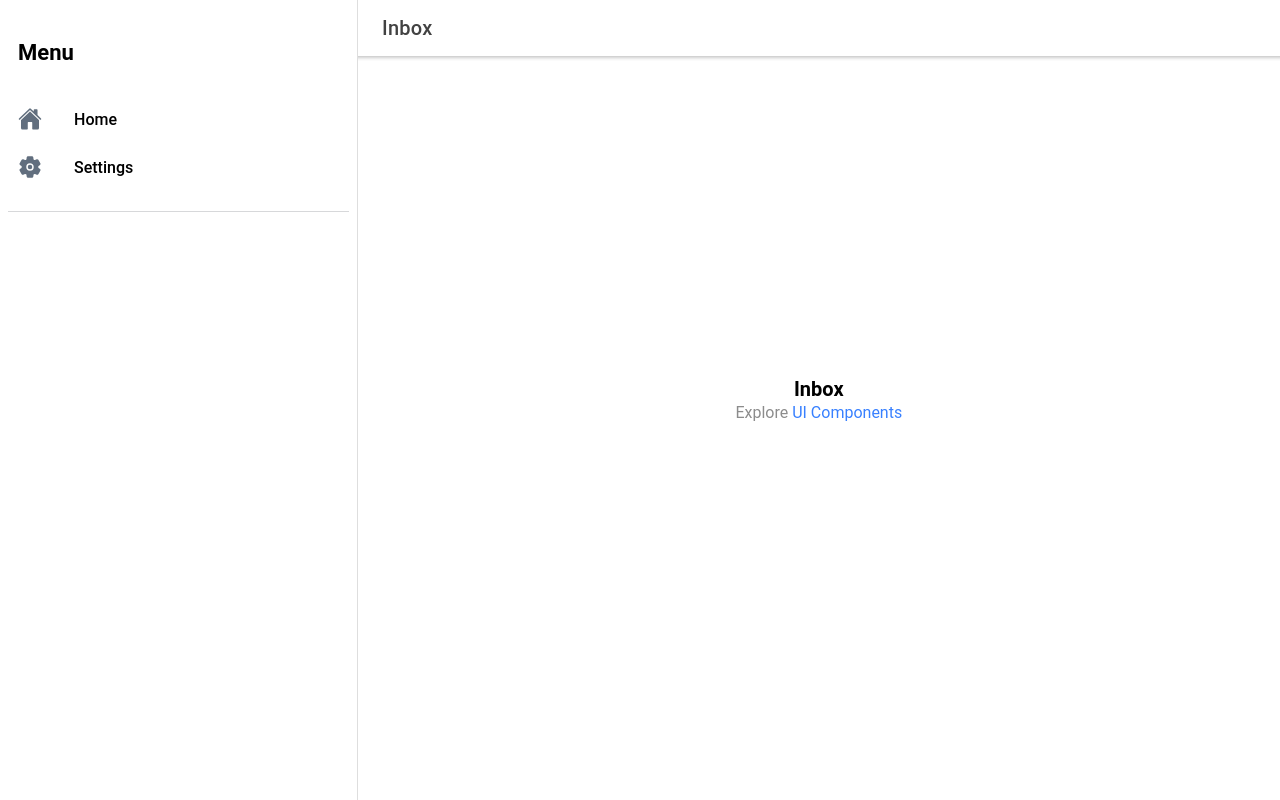
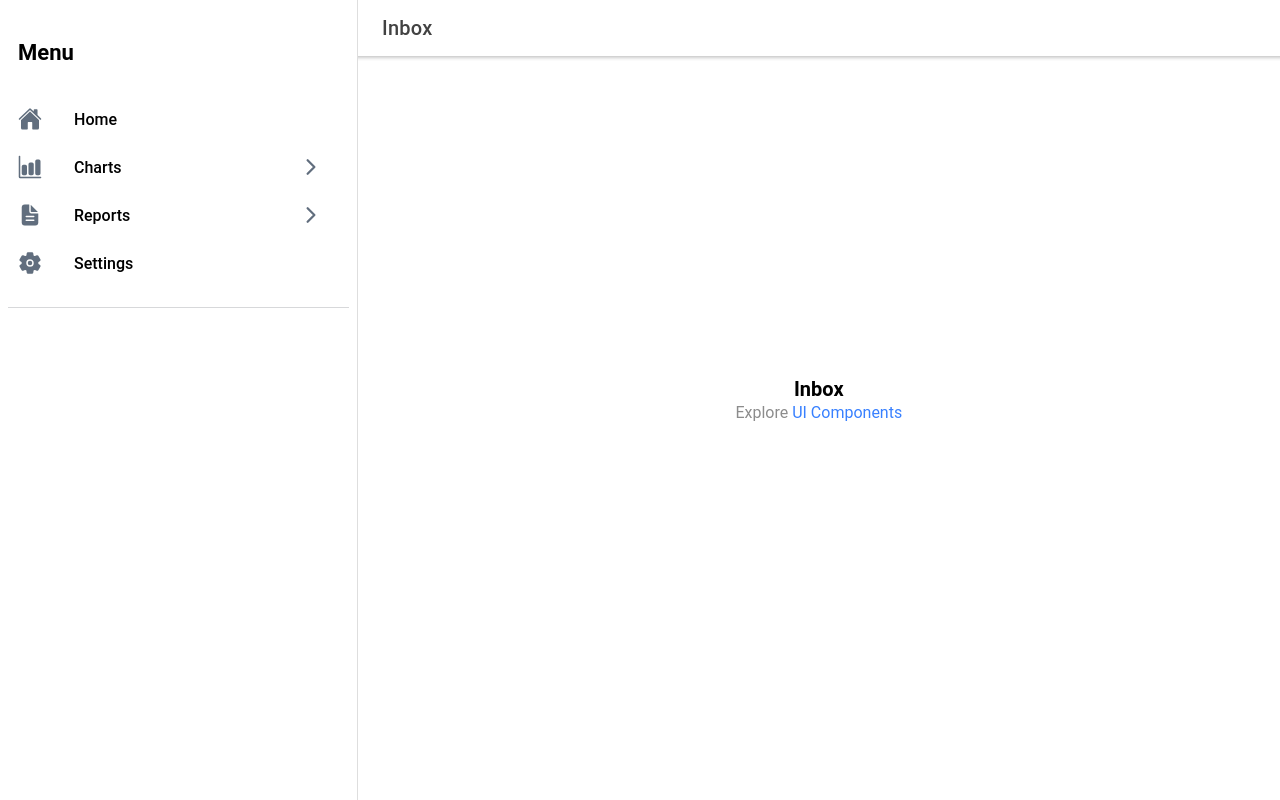
Before and after one commit to mirkonasato/ionic-react-sidemenu-with-submenu, a React (Create React App) app: page /page/Inbox in a window 1280 px wide. Built offline with nearby package versions, Linux system fonts and the light colour scheme.

Commit message:
Add SubMenu component

```diff
--- a/src/components/Menu.tsx
+++ b/src/components/Menu.tsx
@@ -4,8 +4,9 @@ import {
   IonListHeader,
   IonMenu,
 } from '@ionic/react';
-import { home, settings } from 'ionicons/icons';
+import { barChart, documentText, home, settings } from 'ionicons/icons';
 import MenuItem from './MenuItem';
+import SubMenu from './SubMenu';
 import './Menu.css';
 
 const Menu: React.FC = () => {
@@ -15,6 +16,14 @@ const Menu: React.FC = () => {
         <IonList id="main-menu-list">
           <IonListHeader>Menu</IonListHeader>
           <MenuItem title="Home" path="/page/Home" icon={home} />
+          <SubMenu title="Charts" icon={barChart}>
+            <MenuItem title="Chart 1" path="/page/Chart1" />
+            <MenuItem title="Chart 2" path="/page/Chart2" />
+          </SubMenu>
+          <SubMenu title="Reports" icon={documentText}>
+            <MenuItem title="Report 1" path="/page/Report1" />
+            <MenuItem title="Report 2" path="/page/Report2" />
+          </SubMenu>
           <MenuItem title="Settings" path="/page/Settings" icon={settings} />
         </IonList>
       </IonContent>
--- a/src/components/MenuItem.tsx
+++ b/src/components/MenuItem.tsx
@@ -2,7 +2,7 @@ import { IonIcon, IonItem, IonLabel, IonMenuToggle } from '@ionic/react';
 import { useLocation } from 'react-router';
 
 interface MenuItemProps {
-  icon: string;
+  icon?: string;
   path: string;
   title: string;
 }
--- /dev/null
+++ b/src/components/SubMenu.tsx
@@ -0,0 +1,27 @@
+import { IonIcon, IonItem, IonLabel } from '@ionic/react';
+import { chevronDown, chevronForward } from 'ionicons/icons';
+import { ReactNode, useState } from 'react';
+
+interface SubMenuProps {
+  children: ReactNode;
+  icon: string;
+  title: string;
+}
+
+const SubMenu: React.FC<SubMenuProps> = ({ children, icon, title }) => {
+  const [open, setOpen] = useState(false);
+  return (
+    <>
+      <IonItem lines="none" detail={false} onClick={() => setOpen(!open)}>
+        <IonIcon slot="start" icon={icon} />
+        <IonLabel>{title}</IonLabel>
+        <IonIcon slot="end" icon={open ? chevronDown : chevronForward} />
+      </IonItem>
+      <div className={open ? '' : 'ion-hide'}>
+        {children}
+      </div>
+    </>
+  );
+};
+
+export default SubMenu;
```
